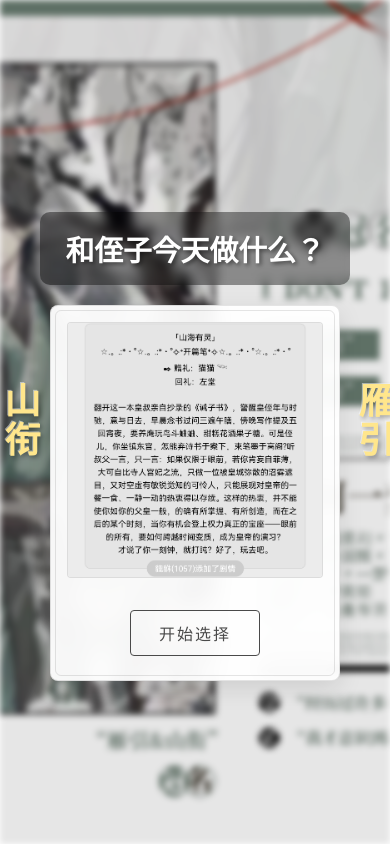
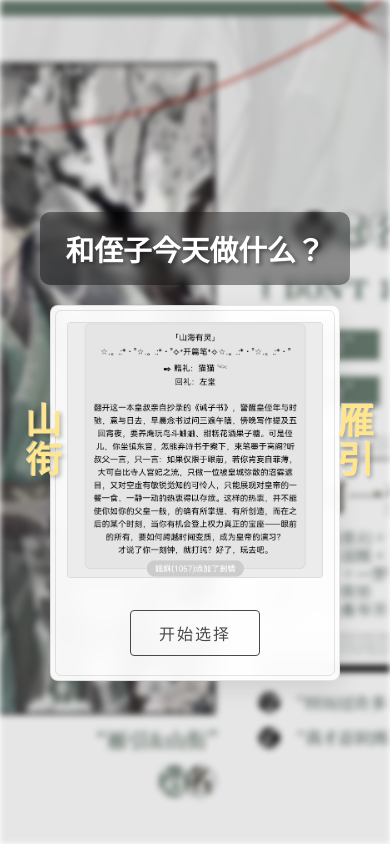
Before and after one commit to yqsm/uncle, a Vue app: page / in a window 390 px wide. Built offline with nearby package versions, Linux system fonts and the light colour scheme; a small style sheet from the web is missing.

Commit message:
💄 style: Adjust decorative text positioning in media queries
Adjusted the positioning of the decorative text in media queries for better responsiveness and visual alignment on smaller screens.

```diff
--- a/src/App.vue
+++ b/src/App.vue
@@ -95,11 +95,11 @@ html, body {
   }
 
   .left {
-    left: -0.25em;
+    left: 20px;
   }
 
   .right {
-    right: -0.25em;
+    right: 20px;
   }
 }
 
@@ -108,14 +108,15 @@ html, body {
     font-size: 36px;
     padding: 0.4em 0.2em;
     max-height: 3em;
+    position: absolute;
   }
 
   .left {
-    left: -0.3em;
+    left: 10px;
   }
 
   .right {
-    right: -0.3em;
+    right: 10px;
   }
 }
 
```
